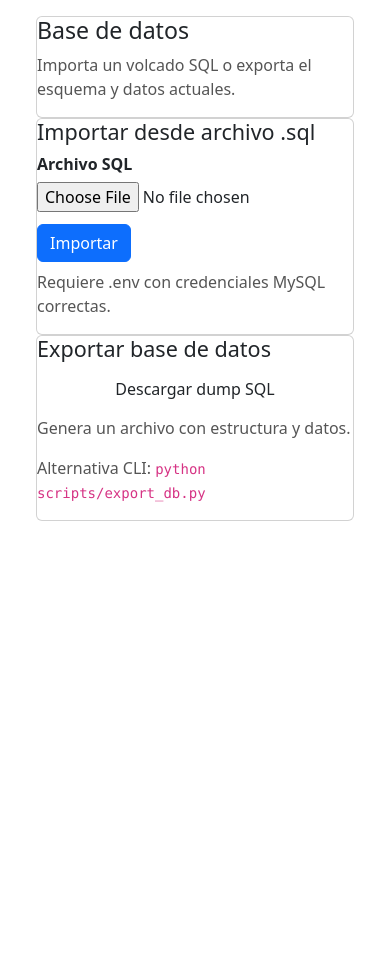
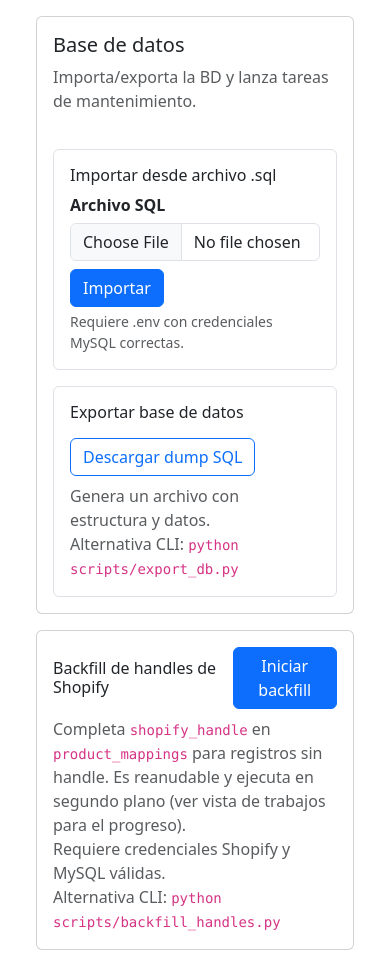
Before and after one commit to josepita/shopify-mod-v2, a FastAPI app: page /db in a window 390 px wide. Shown: the part 206-1180 px from the top of the page. Before the commit the page ends 727 px from the top, so only its background shows below. Run offline with FastAPI, Linux system fonts and the light colour scheme; parts of the project's set-up code (start-up, migrations or seed data) failed here and were passed over.

Commit message:
feat: enlaces Shopify en listado/preview, tabla responsive y backfill de handles con progreso/ETA; mejoras UI BD

```diff
--- a/web/app.py
+++ b/web/app.py
@@ -15,7 +15,7 @@ from fastapi.templating import Jinja2Templates
 from .job_manager import job_manager, Job
 from utils.helpers import group_variants, clean_value, get_base_reference
 from utils.prepare import prepare_product_data, prepare_variants_data
-from config.settings import MYSQL_CONFIG, CSV_URL, CSV_USERNAME, CSV_PASSWORD, PRICE_MARGIN, MAX_QUEUE_RETRIES
+from config.settings import MYSQL_CONFIG, CSV_URL, CSV_USERNAME, CSV_PASSWORD, PRICE_MARGIN, MAX_QUEUE_RETRIES, SHOPIFY_SHOP_URL
 import mysql.connector  # type: ignore
 import datetime as _dt
 from pathlib import Path
@@ -32,6 +32,7 @@ from bs4 import BeautifulSoup
 import re
 import threading as _threading
 import time as _time
+import time
 
 
 BASE_DIR = Path(__file__).resolve().parent.parent
@@ -340,7 +341,7 @@ def _save_catalog_metadata(df, dest: Path, source: str) -> None:
 
 def _fetch_mappings_for_refs(refs: list[str]):
     if not refs:
-        return set(), {}
+        return set(), {}, {}
     cnx = mysql.connector.connect(
         host=MYSQL_CONFIG.get("host"),
         user=MYSQL_CONFIG.get("user"),
@@ -350,11 +351,27 @@ def _fetch_mappings_for_refs(refs: list[str]):
     )
     cur = cnx.cursor()
     placeholders = ",".join(["%s"] * len(refs))
+    # Traer también handle e ID para construir URLs
     cur.execute(
-        f"SELECT internal_reference FROM product_mappings WHERE internal_reference IN ({placeholders})",
+        f"SELECT internal_reference, shopify_handle, shopify_product_id FROM product_mappings WHERE internal_reference IN ({placeholders})",
         tuple(refs),
     )
-    existing = {row[0] for row in cur.fetchall()}
+    existing_rows = cur.fetchall()
+    existing = {row[0] for row in existing_rows}
+    # Preparar base de tienda
+    shop_url = (SHOPIFY_SHOP_URL or '').strip().rstrip('/')
+    if shop_url and not shop_url.startswith(('http://', 'https://')):
+        shop_url = 'https://' + shop_url
+    links_map: dict[str, dict] = {}
+    for ref, handle, pid in existing_rows:
+        try:
+            handle = handle or ''
+            pid = int(pid) if pid is not None else None
+        except Exception:
+            pid = None
+        store_url = f"{shop_url}/products/{handle}" if shop_url and handle else None
+        admin_url = f"{shop_url}/admin/products/{pid}" if shop_url and pid else None
+        links_map[str(ref)] = {"store_url": store_url, "admin_url": admin_url}
     cur.execute(
         f"SELECT parent_reference, COUNT(*) FROM variant_mappings WHERE parent_reference IN ({placeholders}) GROUP BY parent_reference",
         tuple(refs),
@@ -362,13 +379,13 @@ def _fetch_mappings_for_refs(refs: list[str]):
     variant_counts = {row[0]: int(row[1]) for row in cur.fetchall()}
     cur.close()
     cnx.close()
-    return existing, variant_counts
+    return existing, variant_counts, links_map
 
 
 def _build_catalog_records(df, q: str = "", categoria: str = "", subcategoria: str = "", estado: str = "todos"):
     grouped = group_variants(df)
     base_refs = [clean_value(ref) for ref in grouped.keys()]
-    existing_set, variant_counts_map = _fetch_mappings_for_refs(base_refs)
+    existing_set, variant_counts_map, links_map = _fetch_mappings_for_refs(base_refs)
 
     records = []
     total_variants = 0
@@ -388,6 +405,7 @@ def _build_catalog_records(df, q: str = "", categoria: str = "", subcategoria: s
         # URL imagen original (del CSV)
         imagen_url = clean_value(row.get("IMAGEN 1", ""))
 
+        link_info = links_map.get(base_ref, {}) if base_ref else {}
         rec = {
             "referencia": base_ref,
             "descripcion": descripcion,
@@ -400,6 +418,8 @@ def _build_catalog_records(df, q: str = "", categoria: str = "", subcategoria: s
             "variantes_subidas": variant_counts_map.get(base_ref, 0),
             "estado": estado_item,
             "imagen_url": imagen_url,
+            "store_url": link_info.get("store_url"),
+            "admin_url": link_info.get("admin_url"),
         }
         records.append(rec)
 
@@ -484,10 +504,50 @@ def catalog_preview(base_ref: str):
         row = info["base_data"]
         product_data = prepare_product_data(row, clean_value(base_ref))
         variants_data = prepare_variants_data(info.get("variants", [])) if info.get("is_variant_product", False) else []
+        # ¿Existe mapeo en MySQL? para decidir Crear/Actualizar
+        exists = False
+        store_url = None
+        admin_url = None
+        try:
+            from db.product_mapper import ProductMapper
+            mapper = ProductMapper(MYSQL_CONFIG)
+            mapping = mapper.get_product_mapping(clean_value(base_ref))
+            exists = mapping is not None
+            if exists and mapping and mapping.get('product'):
+                prod = mapping['product']
+                handle = prod.get('shopify_handle')
+                pid = prod.get('shopify_product_id')
+                shop_url = (SHOPIFY_SHOP_URL or '').strip().rstrip('/')
+                if shop_url and not shop_url.startswith(('http://', 'https://')):
+                    shop_url = 'https://' + shop_url
+                if shop_url and handle:
+                    store_url = f"{shop_url}/products/{handle}"
+                try:
+                    pid_int = int(pid) if pid is not None else None
+                except Exception:
+                    pid_int = None
+                if shop_url and pid_int:
+                    admin_url = f"{shop_url}/admin/products/{pid_int}"
+        except Exception:
+            exists = False
+        # Asegurar que el volcado CSV sea JSON-safe (reemplazar NaN/inf por None)
+        try:
+            import pandas as pd  # type: ignore
+            csv_safe = row.where(pd.notna(row), None).to_dict()
+        except Exception:
+            try:
+                csv_safe = row.to_dict()  # type: ignore[attr-defined]
+            except Exception:
+                csv_safe = {}
         return {
             "referencia": clean_value(base_ref),
             "producto": product_data,
             "variantes": variants_data,
+            "csv": csv_safe,
+            "exists": exists,
+            "action": ("update" if exists else "create"),
+            "store_url": store_url,
+            "admin_url": admin_url,
         }
     except Exception as e:
         return JSONResponse({"error": f"Error preparando preview: {e}"}, status_code=500)
@@ -993,11 +1053,30 @@ def job_status(job_id: str, tail: int = 200):
     job = job_manager.get(job_id)
     if not job:
         return JSONResponse({"error": "Trabajo no encontrado"}, status_code=404)
+    # Calcular métricas derivadas
+    percent = None
+    if getattr(job, "total", 0):
+        try:
+            percent = (job.completed / job.total) * 100.0
+        except Exception:
+            percent = None
+    elapsed = None
+    try:
+        if job.started_at:
+            import time as _t
+            elapsed = _t.time() - job.started_at
+    except Exception:
+        elapsed = None
     return {
         "job_id": job.id,
         "status": job.status,
         "error": job.error_message,
         "logs": job.get_logs(tail=tail),
+        "total": getattr(job, "total", 0),
+        "processed": getattr(job, "completed", 0),
+        "percent": percent,
+        "eta_seconds": getattr(job, "eta_seconds", None),
+        "elapsed_seconds": elapsed,
     }
 
 
@@ -1056,6 +1135,116 @@ def export_database():
         )
     except Exception as e:
         return JSONResponse({"error": str(e)}, status_code=500)
+
+
+# =====================
+# Backfill de handles
+# =====================
+
+def _run_backfill_handles_job(job: Job):
+    job.status = "running"
+    job.started_at = time.time()
+    job.append_log("Iniciando backfill de handles de Shopify...\n")
+    # Preparar conexión a BD
+    try:
+        cnx = mysql.connector.connect(
+            host=MYSQL_CONFIG.get("host"),
+            user=MYSQL_CONFIG.get("user"),
+            password=MYSQL_CONFIG.get("password"),
+            database=MYSQL_CONFIG.get("database"),
+            port=MYSQL_CONFIG.get("port", 3306),
+        )
+        cur = cnx.cursor(dictionary=True)
+    except Exception as e:
+        job.status = "error"
+        job.error_message = f"Error conectando a MySQL: {e}"
+        job.append_log(job.error_message + "\n")
+        return
+
+    # Contar pendientes
+    cur.execute(
+        "SELECT COUNT(*) AS cnt FROM product_mappings WHERE (shopify_handle IS NULL OR shopify_handle='') AND shopify_product_id IS NOT NULL"
+    )
+    total = int(cur.fetchone()["cnt"])
+    job.append_log(f"Pendientes de completar handle: {total}\n")
+    job.set_progress(0, total, None)
+
+    # Configurar API Shopify
+    try:
+        main_mod = importlib.import_module("main")
+        if not main_mod.setup_shopify_api():
+            raise RuntimeError("No se pudo establecer conexión con Shopify. Revisa .env")
+    except Exception as e:
+        job.status = "error"
+        job.error_message = f"Error configurando API Shopify: {e}"
+        job.append_log(job.error_message + "\n")
+        cur.close(); cnx.close()
+        return
+
+    import shopify  # type: ignore
+    processed = 0
+    batch = 0
+    try:
+        cur.execute(
+            "SELECT internal_reference, shopify_product_id FROM product_mappings WHERE (shopify_handle IS NULL OR shopify_handle='') AND shopify_product_id IS NOT NULL ORDER BY id ASC"
+        )
+        rows = cur.fetchall() or []
+        for row in rows:
+            ref = str(row["internal_reference"]).strip()
+            pid = int(row["shopify_product_id"]) if row["shopify_product_id"] else None
+            if not pid:
+                continue
+            try:
+                prod = shopify.Product.find(pid)
+                handle = getattr(prod, "handle", None)
+                if handle:
+                    up = cnx.cursor()
+                    up.execute(
+                        "UPDATE product_mappings SET shopify_handle=%s, last_updated_at=CURRENT_TIMESTAMP WHERE internal_reference=%s",
+                        (handle, ref),
+                    )
+                    cnx.commit()
+                    up.close()
+                    processed += 1
+                    batch += 1
+                    job.append_log(f"{ref}: handle='{handle}' ✔\n")
+                else:
+                    job.append_log(f"{ref}: producto sin handle en Shopify (ID {pid})\n")
+            except Exception as e:
+                job.append_log(f"{ref}: error obteniendo producto {pid} -> {e}\n")
+            # Respetar límites
+            time.sleep(0.2)
+            # Actualizar progreso + ETA periódicamente
+            if batch >= 25:
+                try:
+                    elapsed = (time.time() - job.started_at) if job.started_at else None
+                    rate = (processed / elapsed) if elapsed and elapsed > 0 else None
+                    remaining = (total - processed)
+                    eta = (remaining / rate) if rate else None
+                except Exception:
+                    eta = None
+                job.set_progress(processed, total, eta)
+                job.append_log(f"Progreso: {processed}/{total} ({(processed/total*100 if total else 0):.1f}%)\n")
+                batch = 0
+        job.append_log(f"Backfill finalizado. Completados: {processed} de {total}.\n")
+        job.status = "done"
+    except Exception as e:
+        job.status = "error"
+        job.error_message = str(e)
+        job.append_log(f"ERROR backfill: {e}\n")
+    finally:
+        try:
+            cur.close(); cnx.close()
+        except Exception:
+            pass
+
+
+@app.post("/db/backfill_handles")
+def backfill_handles_start():
+    job = job_manager.create(filename="backfill-handles")
+    thread = threading.Thread(target=_run_backfill_handles_job, args=(job,), daemon=True)
+    thread.start()
+    return RedirectResponse(url=f"/jobs/{job.id}", status_code=303)
 
 
 # =====================
--- a/web/templates/db.html
+++ b/web/templates/db.html
@@ -1,32 +1,50 @@
 {% extends "base.html" %}
 {% block content %}
-<div class="card">
-  <h3>Base de datos</h3>
-  <p class="muted">Importa un volcado SQL o exporta el esquema y datos actuales.</p>
+<div class="card p-3 mb-3">
+  <h3 class="h5">Base de datos</h3>
+  <p class="text-muted">Importa/exporta la BD y lanza tareas de mantenimiento.</p>
   {% if error %}
-    <p class="error">{{ error }}</p>
+    <div class="alert alert-danger mt-2">{{ error }}</div>
   {% endif %}
   {% if success %}
-    <p style="color:#065f46;">{{ success }}</p>
+    <div class="alert alert-success mt-2">{{ success }}</div>
   {% endif %}
+  <div class="row g-3 mt-1">
+    <div class="col-md-6">
+      <div class="border rounded p-3 h-100">
+        <h4 class="h6">Importar desde archivo .sql</h4>
+        <form action="/db/import" method="post" enctype="multipart/form-data" class="mt-2">
+          <div class="mb-2">
+            <label for="dump">Archivo SQL</label>
+            <input class="form-control" type="file" id="dump" name="file" accept=".sql" required>
+          </div>
+          <button class="btn btn-primary" type="submit">Importar</button>
+          <div class="form-text mt-1">Requiere .env con credenciales MySQL correctas.</div>
+        </form>
+      </div>
+    </div>
+    <div class="col-md-6">
+      <div class="border rounded p-3 h-100 d-flex flex-column">
+        <h4 class="h6">Exportar base de datos</h4>
+        <div class="mt-2">
+          <a class="btn btn-outline-primary" href="/db/export">Descargar dump SQL</a>
+        </div>
+        <div class="text-muted mt-2">Genera un archivo con estructura y datos.</div>
+        <div class="text-muted">Alternativa CLI: <code>python scripts/export_db.py</code></div>
+      </div>
+    </div>
+  </div>
 </div>
 
-<div class="card">
-  <h4>Importar desde archivo .sql</h4>
-  <form action="/db/import" method="post" enctype="multipart/form-data">
-    <div style="margin-bottom:12px;">
-      <label for="dump">Archivo SQL</label>
-      <input type="file" id="dump" name="file" accept=".sql" required>
-    </div>
-    <button class="btn btn-primary" type="submit">Importar</button>
-    <p class="muted" style="margin-top:8px;">Requiere .env con credenciales MySQL correctas.</p>
-  </form>
-</div>
-
-<div class="card">
-  <h4>Exportar base de datos</h4>
-  <a class="btn" href="/db/export">Descargar dump SQL</a>
-  <p class="muted" style="margin-top:8px;">Genera un archivo con estructura y datos.</p>
-  <p class="muted">Alternativa CLI: <code>python scripts/export_db.py</code></p>
+<div class="card p-3 mb-3">
+  <div class="d-flex justify-content-between align-items-center">
+    <h4 class="h6 m-0">Backfill de handles de Shopify</h4>
+    <form action="/db/backfill_handles" method="post" class="m-0">
+      <button class="btn btn-primary" type="submit">Iniciar backfill</button>
+    </form>
+  </div>
+  <div class="text-muted mt-2">Completa <code>shopify_handle</code> en <code>product_mappings</code> para registros sin handle. Es reanudable y ejecuta en segundo plano (ver vista de trabajos para el progreso).</div>
+  <div class="text-muted">Requiere credenciales Shopify y MySQL válidas.</div>
+  <div class="text-muted">Alternativa CLI: <code>python scripts/backfill_handles.py</code></div>
 </div>
 {% endblock %}
```
Also changed, not shown: scripts/backfill_handles.py (added, +79 -0 lines), utils/prepare.py (+38 -4 lines), web/job_manager.py (+10 -0 lines), web/templates/catalog.html (+64 -22 lines), web/templates/job.html (+39 -7 lines).
